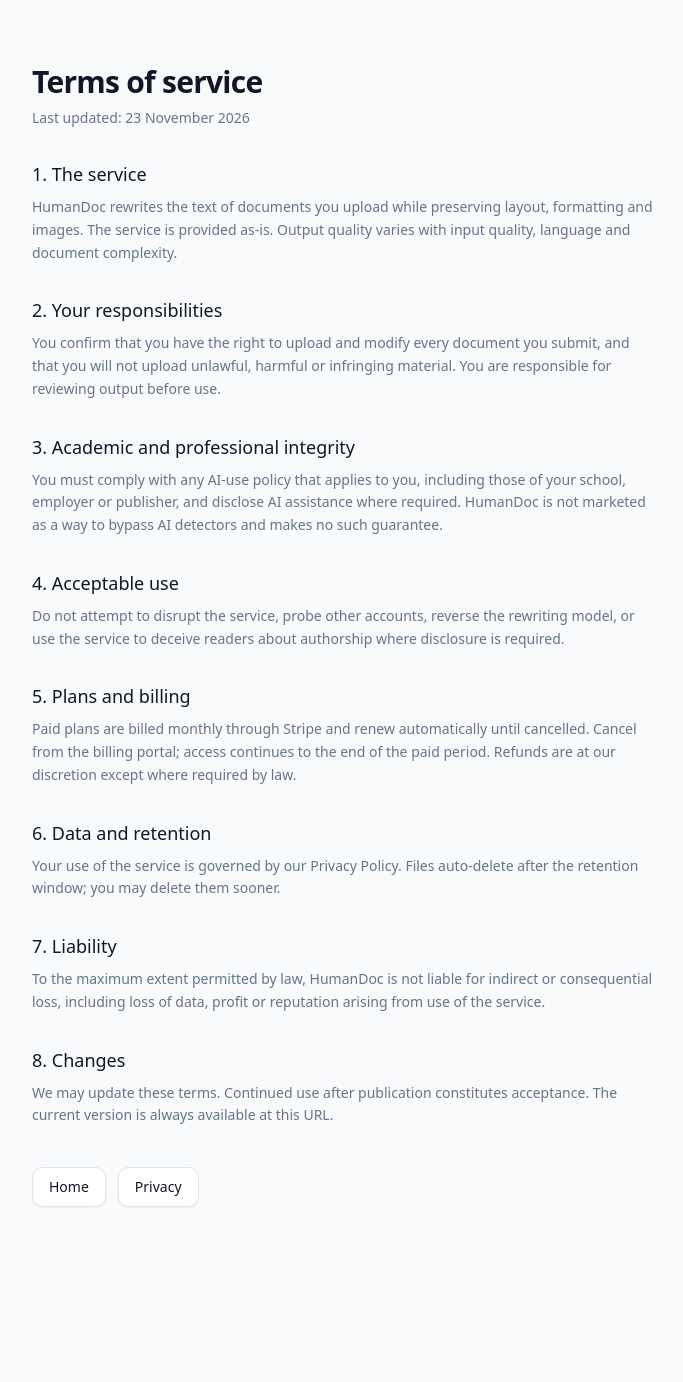
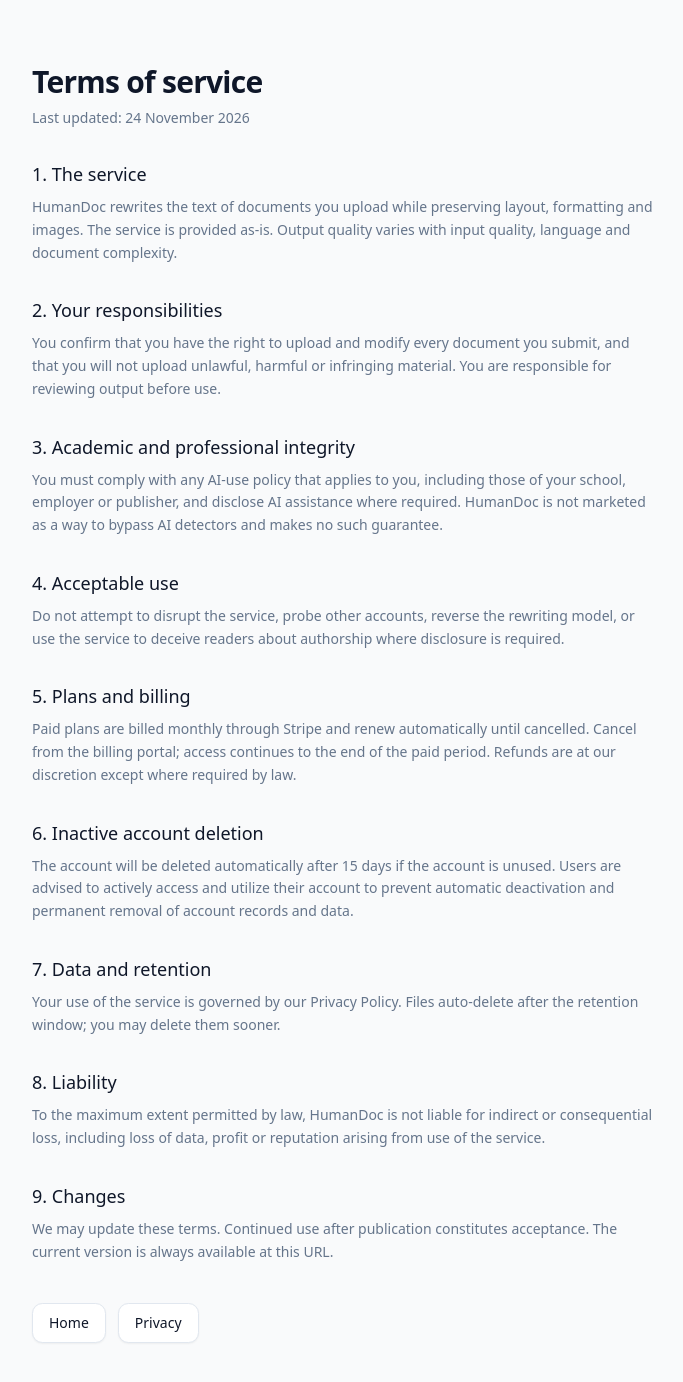
Before and after one commit to Napa-Guna-Sai-Sujith/humandoc, a Next.js app in the folder apps/web/: page /legal/terms in a window 1280 px wide. Shown: the top 1382 px of the page, without its empty margins (296-979 px from the left). Before the commit the page ends 1271 px from the top, so only its background shows below. Built offline with nearby package versions, Linux system fonts and the light colour scheme.

Commit message:
docs(legal): add inactive account 15-day deletion disclosure to terms of service

```diff
--- a/apps/web/src/app/legal/terms/page.tsx
+++ b/apps/web/src/app/legal/terms/page.tsx
@@ -26,15 +26,19 @@ const sections = [
     body: "Paid plans are billed monthly through Stripe and renew automatically until cancelled. Cancel from the billing portal; access continues to the end of the paid period. Refunds are at our discretion except where required by law.",
   },
   {
-    title: "6. Data and retention",
+    title: "6. Inactive account deletion",
+    body: "The account will be deleted automatically after 15 days if the account is unused. Users are advised to actively access and utilize their account to prevent automatic deactivation and permanent removal of account records and data.",
+  },
+  {
+    title: "7. Data and retention",
     body: "Your use of the service is governed by our Privacy Policy. Files auto-delete after the retention window; you may delete them sooner.",
   },
   {
-    title: "7. Liability",
+    title: "8. Liability",
     body: "To the maximum extent permitted by law, HumanDoc is not liable for indirect or consequential loss, including loss of data, profit or reputation arising from use of the service.",
   },
   {
-    title: "8. Changes",
+    title: "9. Changes",
     body: "We may update these terms. Continued use after publication constitutes acceptance. The current version is always available at this URL.",
   },
 ];
@@ -43,7 +47,7 @@ export default function TermsPage() {
   return (
     <div className="mx-auto max-w-2xl px-6 py-16">
       <h1 className="text-3xl font-semibold tracking-tight">Terms of service</h1>
-      <p className="mt-2 text-sm text-muted-foreground">Last updated: 23 November 2026</p>
+      <p className="mt-2 text-sm text-muted-foreground">Last updated: 24 November 2026</p>
       <div className="mt-8 space-y-8">
         {sections.map((section) => (
           <section key={section.title}>
```
